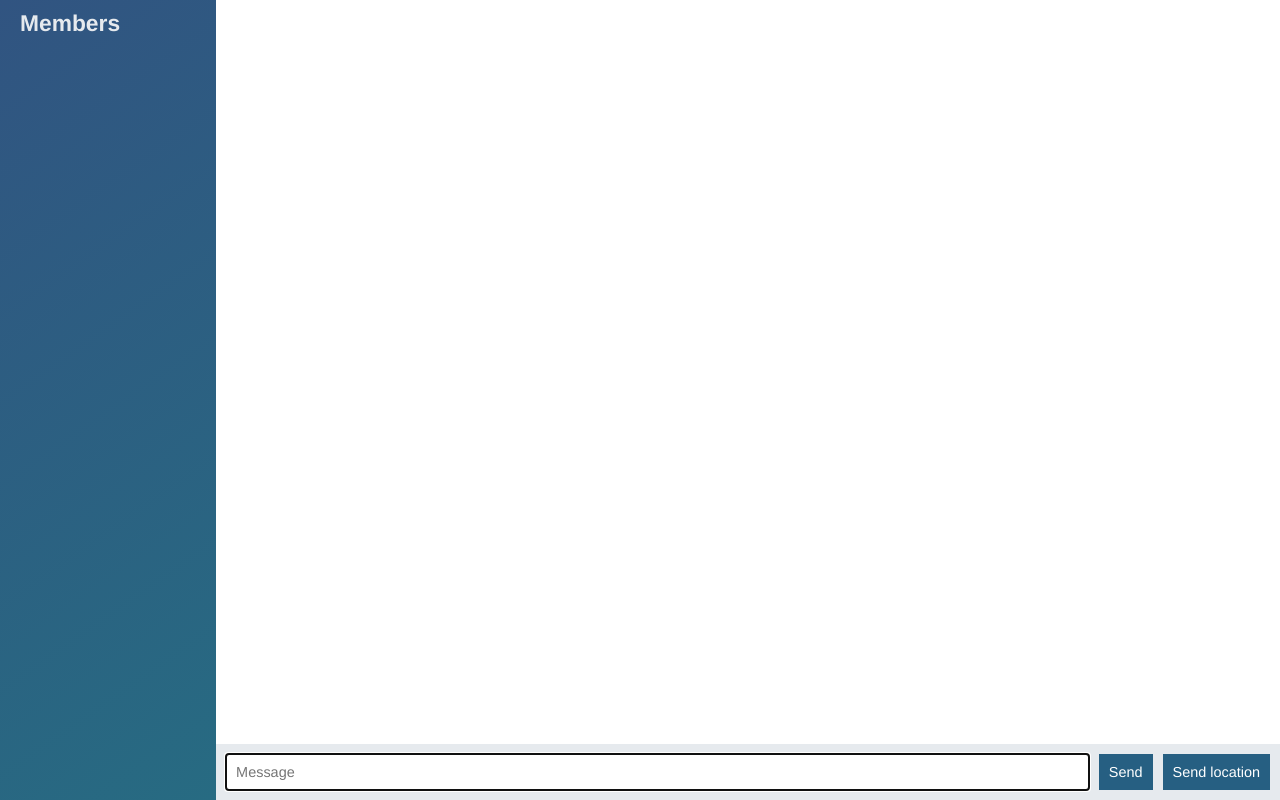
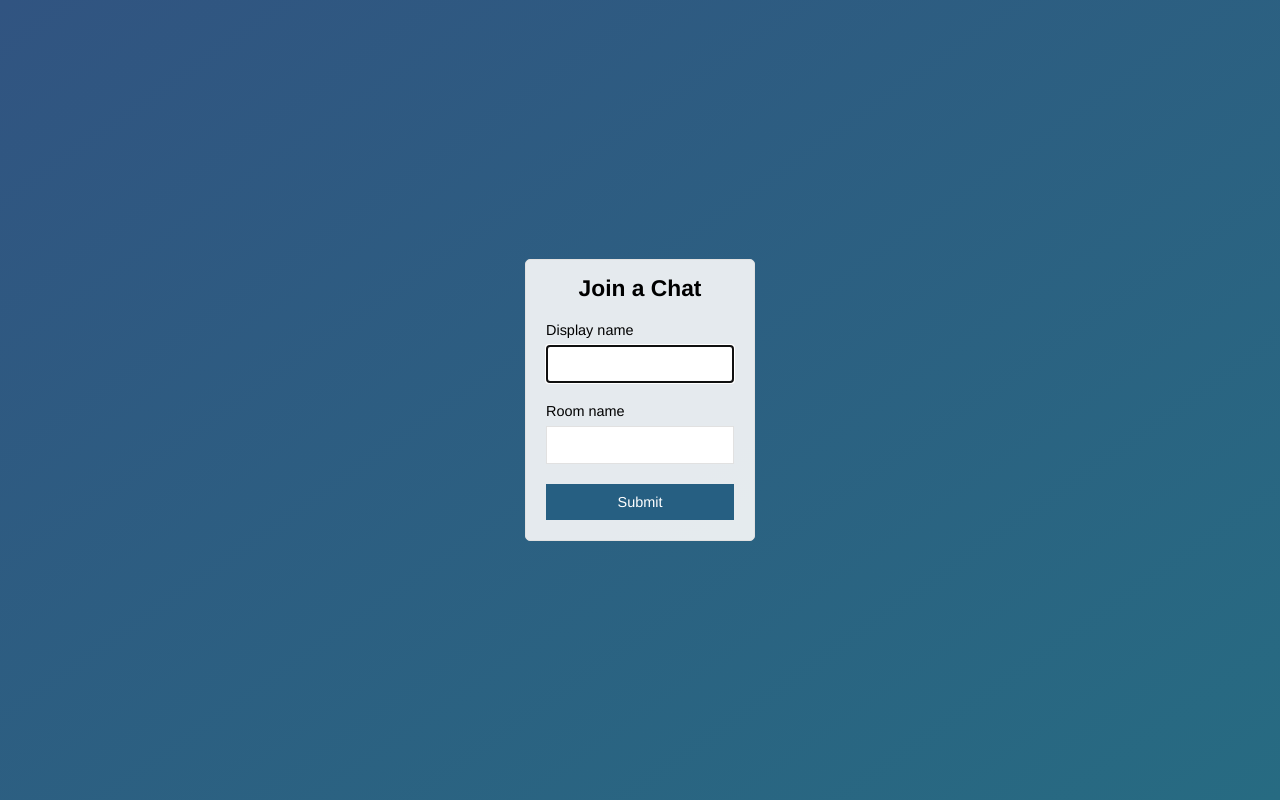
Before and after one commit to lmcMedia/node-socket.io-chat-app, a website: page public/index.html in a window 1280 px wide. Drawn offline with nearby package versions, Linux system fonts and the light colour scheme; no server answers.

Commit message:
Added Join page that submits to chat.html

```diff
--- a/public/css/styles.css
+++ b/public/css/styles.css
@@ -15,6 +15,7 @@ h3 {
   font-weight: 600;
   text-align: center;
   font-size: 1.5rem;
+  margin-top: 15px;
 }
 
 button {
--- a/public/index.html
+++ b/public/index.html
@@ -2,58 +2,29 @@
 <html>
   <head>
     <meta charset="utf-8">
-    <title>Socket IO chat</title>
+    <meta name="viewport" content="width=device-width, initial-scale=1, user-scalable=no">
+    <title>Join | ChatApp</title>
     <link rel="stylesheet" href="/css/styles.css">
   </head>
-  <body class="chat">
+  <body class="centered-form">
+    <div class="centered-form__form">
+      <form action="/chat.html">
+        <h3>Join a Chat</h3>
+        <div class="form-field">
+          <label>Display name</label>
+          <input type="text" name="name" autofocus />
+        </div>
+        <div class="form-field">
+          <label>Room name</label>
+          <input type="text" name="room">
+        </div>
+        <div class="form-field">
+          <button>Submit</button>
+        </div>
+        <div class="form-field">
 
-    <div class="chat__sidebar">
-      <h3>Members</h3>
-      <div id="users"></div>
+        </div>
+      </form>
     </div>
-
-    <div class="chat__main">
-      <ol id="messages" class="chat__messages"></ol>
-
-      <div class="chat__footer">
-        <form id="message-form">
-          <input name="message" type="text" placeholder="Message" autofocus autocomplete="off"/>
-          <button>Send</button>
-        </form>
-        <button id="send-location">Send location</button>
-      </div>
-    </div>
-
-    <!-- Mustache.js template -->
-    <script id="message-template" type="text/template">
-      <li class="message">
-        <div class="message__title">
-          <h4>{{from}}</h4>
-          <span>{{createdAt}}</span>
-        </div>
-        <div class="message__body">
-          <p>{{text}}</p>
-        </div>
-      </li>
-    </script>
-
-    <!-- Mustache.js template -->
-    <script id="location-message-template" type="text/template">
-      <li class="message">
-        <div class="message__title">
-          <h4>{{from}}</h4>
-          <span>{{createdAt}}</span>
-        </div>
-        <div class="message__body">
-          <a href="{{url}}" target="_blank">My current location</a>
-        </div>
-      </li>
-    </script>
-
-    <script src="/socket.io/socket.io.js"></script>
-    <script src="/js/libs/jquery-3.2.1.min.js"></script>
-    <script src="/js/libs/moment.js"></script>
-    <script src="/js/libs/mustache.js"></script>
-    <script src="/js/index.js"></script>
   </body>
 </html>
```
Also changed, not shown: public/chat.html (added, +60 -0 lines), public/js/chat.js (renamed from public/js/index.js).
